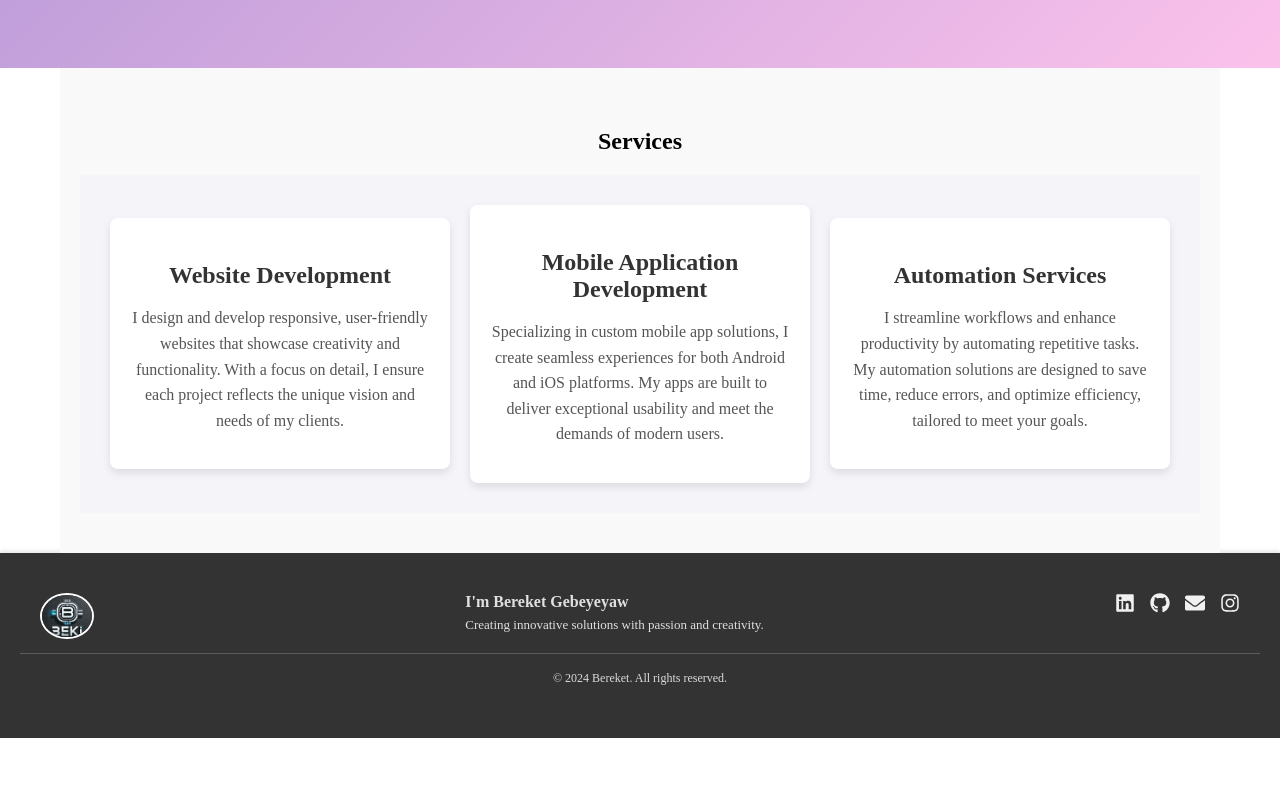
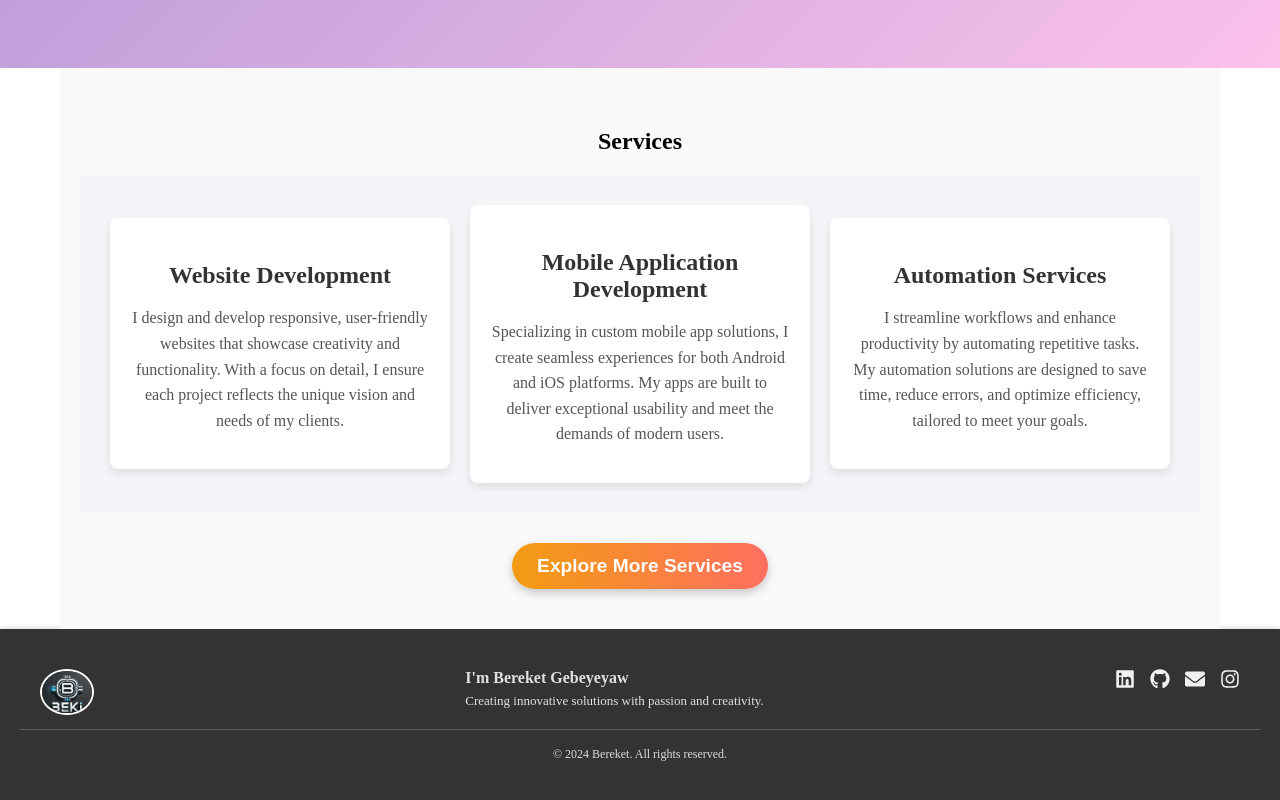
Before and after one commit to Bereketgebeyaw/Bereket-Gebeyaw, a React (Vite) app: page / in a window 1280 px wide. Shown: the part 812-1612 px from the top of the page. Before the commit the page ends 1550 px from the top, so only its background shows below. Built offline with nearby package versions, Linux system fonts and the light colour scheme.

Commit message:
working version of button

```diff
--- a/src/pages/Home.jsx
+++ b/src/pages/Home.jsx
@@ -12,6 +12,9 @@ function Home() {
         setClicked(true);
         navigate("/RequestService");
     };
+    const handleExploreMore = () => {
+        navigate('/services');
+      };
 
 
     return (
@@ -47,7 +50,9 @@ function Home() {
                         <p>I streamline workflows and enhance productivity by automating repetitive tasks. My automation solutions are designed to save time, reduce errors, and optimize efficiency, tailored to meet your goals.</p>
                     </div>
                 </div>
-
+                <button className="explore-more" onClick={handleExploreMore}>
+        Explore More Services
+      </button>
             </section>
 
         </div>
--- a/src/pages/Services.jsx
+++ b/src/pages/Services.jsx
@@ -22,7 +22,7 @@ function Services() {
 
         <div className="service-card-item">
           <h2>Startup Services</h2>
-          <p>Kickstart your business with our expert guidance and tools.</p>
+          <p>Kickstart your business with my expert guidance and tools.</p>
           <Link to="/service-details/startup-services">
             <button className="view-more">View More</button>
           </Link>
@@ -31,7 +31,7 @@ function Services() {
 
         <div className="service-card-item">
           <h2>Custom Web Development</h2>
-          <p>We build scalable, secure, and fast websites tailored to your needs.</p>
+          <p>I build scalable, secure, and fast websites tailored to your needs.</p>
           <Link to="/service-details/custom-web-development">
             <button className="view-more">View More</button>
           </Link>
--- a/src/styles/Home.css
+++ b/src/styles/Home.css
@@ -151,6 +151,7 @@
     display: inline-block;
     transition: all 0.3s ease;
     box-shadow: 0 4px 10px rgba(0, 0, 0, 0.2);
+    border: none;
 }
 
 .explore-more:hover {
```
